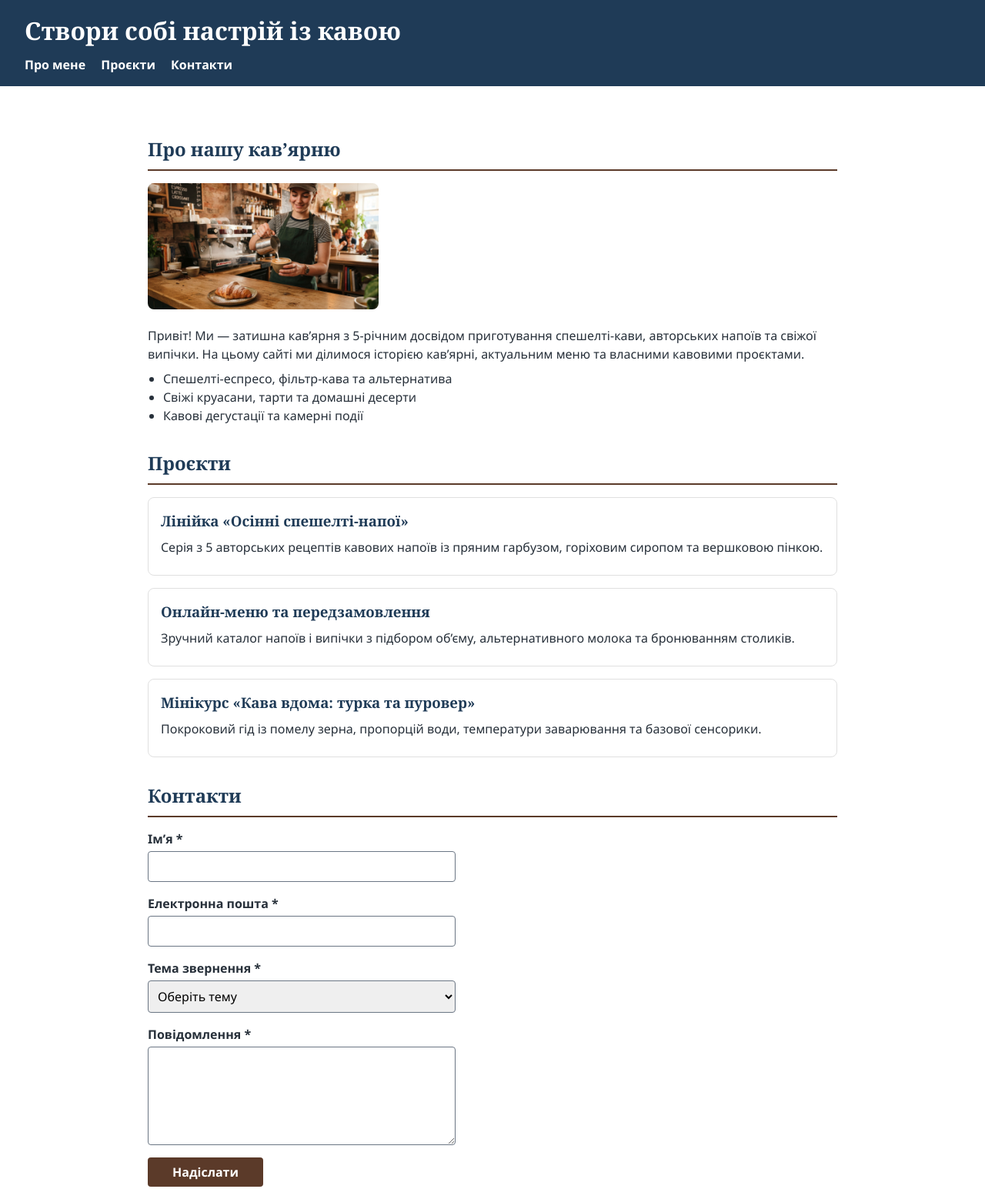
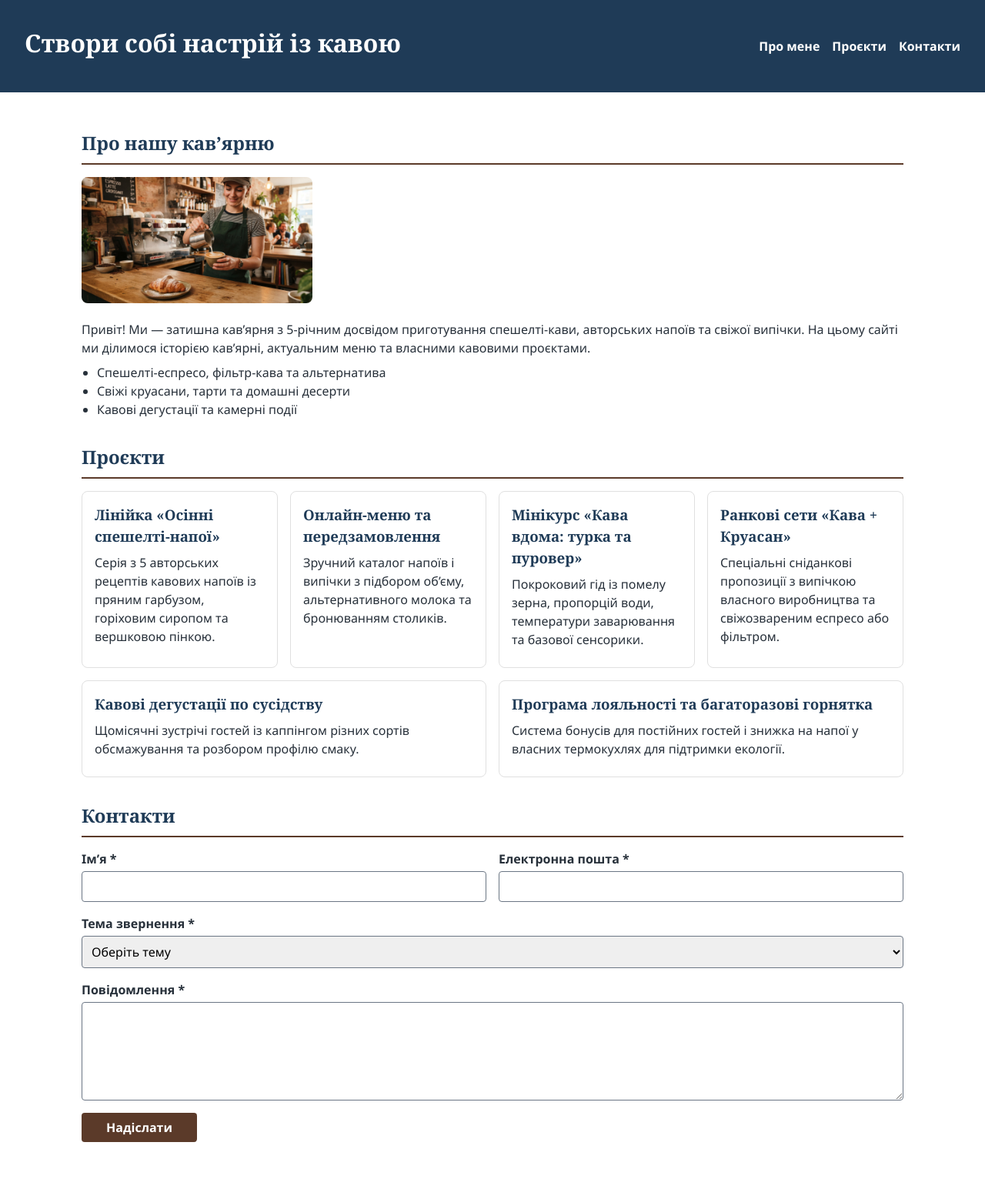
Before and after one commit to Langosta125/portfolio-coffee, a plain HTML site: page index.html in a window 1280 px wide. Shown: the top 1545 px of the page at 77% size. Drawn offline with Linux system fonts and the light colour scheme.

Commit message:
Додано адаптивну верстку на Flexbox

```diff
--- a/index.html
+++ b/index.html
@@ -39,6 +39,7 @@
 
     <section id="projects">
       <h2>Проєкти</h2>
+      <div class="projects-list">
         <article>
           <h3>Лінійка «Осінні спешелті-напої»</h3>
           <p>Серія з 5 авторських рецептів кавових напоїв із
@@ -54,27 +55,49 @@
           <p>Покроковий гід із помелу зерна, пропорцій води,
             температури заварювання та базової сенсорики.</p>
         </article>
+        <article>
+          <h3>Ранкові сети «Кава + Круасан»</h3>
+          <p>Спеціальні сніданкові пропозиції з випічкою власного
+            виробництва та свіжозвареним еспресо або фільтром.</p>
+        </article>
+        <article>
+          <h3>Кавові дегустації по сусідству</h3>
+          <p>Щомісячні зустрічі гостей із каппінгом різних сортів
+            обсмажування та розбором профілю смаку.</p>
+        </article>
+        <article>
+          <h3>Програма лояльності та багаторазові горнятка</h3>
+          <p>Система бонусів для постійних гостей і знижка на напої
+            у власних термокухлях для підтримки екології.</p>
+        </article>
+      </div>
     </section>
 
     <section id="contact">
       <h2>Контакти</h2>
       <form action="#" method="post">
-        <label for="name">Ім’я *</label><br>
+        <div class="form-row">
+          <div>
+            <label for="name">Ім’я *</label>
             <input type="text" id="name" name="name"
-          required minlength="2" maxlength="50"><br><br>
-        <label for="email">Електронна пошта *</label><br>
-        <input type="email" id="email" name="email" required><br><br>
-        <label for="topic">Тема звернення *</label><br>
+              required minlength="2" maxlength="50">
+          </div>
+          <div>
+            <label for="email">Електронна пошта *</label>
+            <input type="email" id="email" name="email" required>
+          </div>
+        </div>
+        <label for="topic">Тема звернення *</label>
         <select id="topic" name="topic" required>
           <option value="" disabled selected>Оберіть тему</option>
           <option value="general">Загальне питання</option>
           <option value="work">Замовлення напоїв / Бронювання столика</option>
           <option value="coop">Пропозиція співпраці або постачання</option>
-        </select><br><br>
-        <label for="message">Повідомлення *</label><br>
+        </select>
+        <label for="message">Повідомлення *</label>
         <textarea id="message" name="message"
           required maxlength="500"
-          rows="5"></textarea><br><br>
+          rows="5"></textarea>
         <button type="submit">Надіслати</button>
       </form>
     </section>
--- a/styles.css
+++ b/styles.css
@@ -12,10 +12,12 @@
   --color-bg: #ffffff;
   --color-text: #27303a;
   --color-muted: #6b7684;
+  --color-border: #e0e0e0;
   --font-heading: Georgia, serif;
   --spacing-sm: 8px;
   --spacing-md: 16px;
   --spacing-lg: 32px;
+  --radius: 8px;
 }
 
 /* 3. Базові стилі сторінки та макета */
@@ -27,9 +29,9 @@ body {
 }
 
 main {
-  max-width: 960px;
+  max-width: 1100px;
   margin: 0 auto;
-  padding: var(--spacing-lg);
+  padding: var(--spacing-md);
 }
 
 section {
@@ -48,7 +50,7 @@ ul, ol {
 img {
   max-width: 100%;
   height: auto;
-  border-radius: 8px;
+  border-radius: var(--radius);
   margin-bottom: var(--spacing-md);
 }
 
@@ -64,13 +66,21 @@ footer {
 header {
   background-color: var(--color-primary);
   color: white;
-  padding: var(--spacing-md) var(--spacing-lg);
+  padding: var(--spacing-lg);
+  display: flex;
+  flex-direction: column;
+  gap: var(--spacing-sm);
+}
+
+nav {
+  display: flex;
+  flex-direction: column;
+  gap: var(--spacing-sm);
 }
 
 nav a {
   color: white;
   text-decoration: none;
-  margin-right: var(--spacing-md);
   font-weight: bold;
   transition: color 0.2s ease;
 }
@@ -121,7 +131,7 @@ label {
 input, select, textarea {
   display: block;
   width: 100%;
-  max-width: 400px;
+  max-width: 100%;
   padding: var(--spacing-sm);
   margin-bottom: var(--spacing-md);
   border: 1px solid var(--color-muted);
@@ -134,6 +144,17 @@ input, select, textarea {
 input:focus, select:focus, textarea:focus {
   border-color: var(--color-accent);
   outline: none;
+}
+
+.form-row {
+  display: flex;
+  flex-direction: column;
+  gap: var(--spacing-md);
+  margin-bottom: var(--spacing-md);
+}
+
+.form-row input {
+  margin-bottom: 0;
 }
 
 button {
@@ -154,15 +175,43 @@ button:hover {
 }
 
 /* 7. Картки проєктів */
+.projects-list {
+  display: flex;
+  flex-wrap: wrap;
+  gap: var(--spacing-md);
+}
+
 #projects article {
+  flex: 1 1 250px;
   background-color: var(--color-bg);
-  border: 1px solid #e0e0e0;
-  border-radius: 8px;
+  border: 1px solid var(--color-border);
+  border-radius: var(--radius);
   padding: var(--spacing-md);
-  margin-bottom: var(--spacing-md);
   transition: box-shadow 0.2s ease;
 }
 
 #projects article:hover {
   box-shadow: 0 4px 12px rgba(0, 0, 0, 0.1);
 }
+
+/* 8. Адаптивна перебудова для планшетів і десктопів (варіант 9: 768px) */
+@media (min-width: 768px) {
+  header {
+    flex-direction: row;
+    justify-content: space-between;
+    align-items: center;
+  }
+
+  nav {
+    flex-direction: row;
+    gap: var(--spacing-md);
+  }
+
+  .form-row {
+    flex-direction: row;
+  }
+
+  .form-row > div {
+    flex: 1;
+  }
+}
```
Lines whose indentation alone changed are shown as unchanged.
